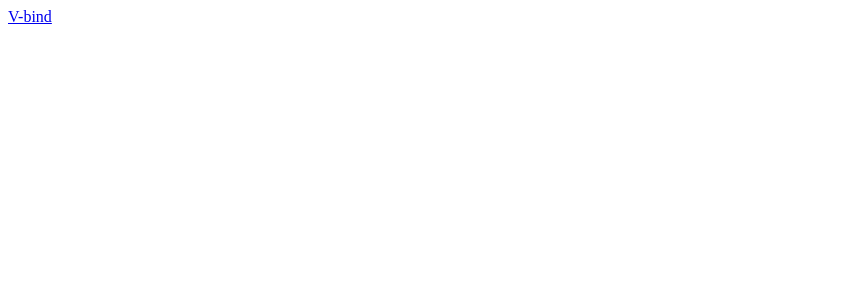
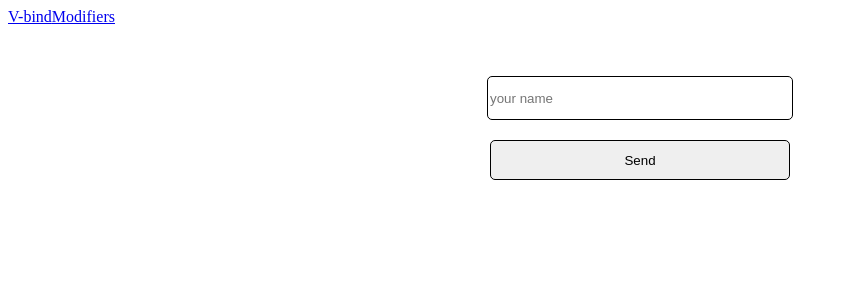
Before and after one commit to nikola-matkovic/VUE_learning, a Vue app in the folder learning-from-docs/: page /modifilers in a window 1280 px wide. Before the commit this address had no page. Shown: the top 300 px of the page, without its empty margins (0-847 px from the left). Built offline with nearby package versions, Linux system fonts and the light colour scheme.

Commit message:
modifiers

```diff
--- a/learning-from-docs/src/App.vue
+++ b/learning-from-docs/src/App.vue
@@ -5,6 +5,7 @@ import { RouterLink, RouterView } from "vue-router";
 <template>
     <nav>
         <RouterLink to="/vbind">V-bind</RouterLink>
+        <RouterLink to="/modifilers">Modifiers</RouterLink>
     </nav>
     <RouterView />
 </template>
--- a/learning-from-docs/src/router/index.js
+++ b/learning-from-docs/src/router/index.js
@@ -1,5 +1,6 @@
 import { createRouter, createWebHistory } from "vue-router";
 import vBind from "../views/vBindView.vue";
+import Modifilers from "../views/ModifiersView.vue";
 
 const router = createRouter({
     history: createWebHistory(import.meta.env.BASE_URL),
@@ -14,6 +15,11 @@ const router = createRouter({
             name: "vBind",
             component: vBind,
         },
+        {
+            path: "/modifilers",
+            name: "modifilers",
+            component: Modifilers,
+        },
     ],
 });
 
--- /dev/null
+++ b/learning-from-docs/src/views/ModifiersView.vue
@@ -0,0 +1,40 @@
+<template>
+    <form @submit.prevent="hello">
+        <input v-model="text" type="text" placeholder="your name" />
+        <button>Send</button>
+    </form>
+</template>
+
+<script setup>
+import { ref } from "vue";
+
+const text = ref("");
+
+const hello = () => {
+    alert("Hello " + text.value);
+};
+</script>
+
+<style scoped>
+form {
+    display: flex;
+    justify-content: center;
+    align-items: center;
+    flex-direction: column;
+    margin: 40px;
+}
+input {
+    width: 300px;
+    height: 40px;
+    border-radius: 5px;
+    border: 1px solid black;
+    margin: 10px;
+}
+button {
+    width: 300px;
+    height: 40px;
+    border-radius: 5px;
+    border: 1px solid black;
+    margin: 10px;
+}
+</style>
```
